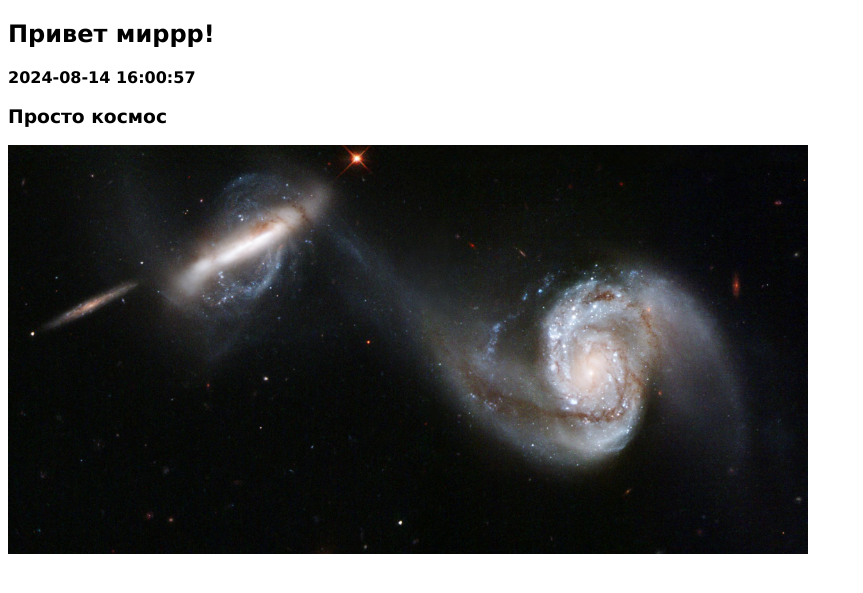
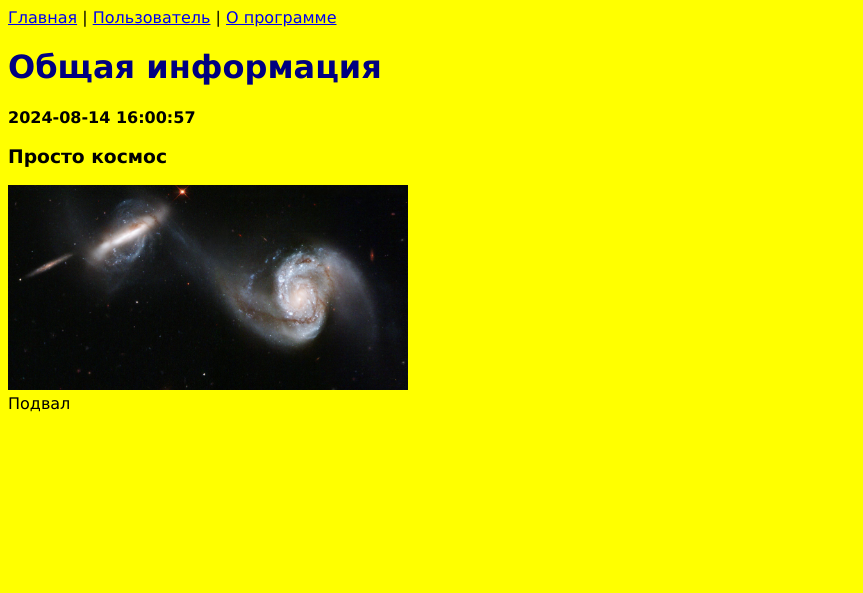
Before and after one commit to ISerg999/djangoexperiments, a Django app: page / in a window 1280 px wide. Shown: the top 593 px of the page, without its empty margins (0-863 px from the left). Run offline with Django 5.2, Linux system fonts and the light colour scheme.

Commit message:
Расширенные шаблоны.

```diff
--- a/app/static/css/styles.css
+++ b/app/static/css/styles.css
@@ -1,3 +1,6 @@
-body{ font-family: Verdana;}
+body{
+    font-family: Verdana;
+    background-color: yellow;
+}
 h1{color:navy;}
-img{width:800px;}
+img{width:400px;}
--- /dev/null
+++ b/app/templates/base.html
@@ -0,0 +1,15 @@
+<!DOCTYPE html>
+{% load static %}
+<html lang="en">
+<head>
+    <meta charset="utf-8" />
+    <link rel="stylesheet" href="{% static "css/styles.css" %}" />
+    <title>{% block title %}Заголовок{% endblock title %}</title>
+</head>
+<body>
+    <div><a href="/">Главная</a> | <a href="/user">Пользователь</a> | <a href="/about">О программе</a></div>
+    <h1>{% block header %}{% endblock header %}</h1>
+    <div>{% block content %}{% endblock content %}</div>
+    <div>Подвал</div>
+</body>
+</html>
--- a/app/templates/index.html
+++ b/app/templates/index.html
@@ -1,15 +1,10 @@
-<!DOCTYPE html>
-{% load static %}
-<html>
-<head>
-    <meta charset="utf-8" />
-    <link rel="stylesheet" href="{% static "css/styles.css" %}" />
-    <title>Ехперименты</title>
-</head>
-<body>
-    <h2>Привет миррр!</h2>
+{% extends "base.html" %}
+
+{% block title %}Главная{% endblock title %}
+{% block header %}Общая информация{% endblock header %}
+
+{% block content %}
     <p><b>{% now "Y-m-d H:i:s" %}</b></p>
     <h3>Просто космос</h3>
-    <img src="{% static "images/001.jpg" %}" alt="космос">
-</body>
-</html>
+    <img src="/static/images/001.jpg" alt="космос">
+{% endblock content %}
--- a/experiments/settings.py
+++ b/experiments/settings.py
@@ -9,7 +9,7 @@ https://docs.djangoproject.com/en/5.1/topics/settings/
 For the full list of settings and their values, see
 https://docs.djangoproject.com/en/5.1/ref/settings/
 """
-
+import os.path
 from pathlib import Path
 
 # Build paths inside the project like this: BASE_DIR / 'subdir'.
@@ -116,7 +116,9 @@ USE_TZ = True
 # Static files (CSS, JavaScript, Images)
 # https://docs.djangoproject.com/en/5.1/howto/static-files/
 
-STATIC_URL = 'static/'
+STATIC_URL = '/static/'
+STATIC_ROOT = os.path.join(BASE_DIR, 'static')
+
 
 # Default primary key field type
 # https://docs.djangoproject.com/en/5.1/ref/settings/#default-auto-field
--- a/experiments/urls.py
+++ b/experiments/urls.py
@@ -16,8 +16,10 @@ Including another URLconf
 """
 from django.contrib import admin
 from django.urls import path, include
+from . import settings
+from django.contrib.staticfiles.urls import static
 
 urlpatterns = [
     path('admin/', admin.site.urls),
     path('', include('app.urls')),
-]
+] + static(settings.STATIC_URL, document_root=settings.STATIC_ROOT)
```
Also changed, not shown: static/images/001.jpg (renamed from app/static/images/001.jpg), static/images/002.jpg (renamed from app/static/images/002.jpg), static/images/003.jpg (renamed from app/static/images/003.jpg).
